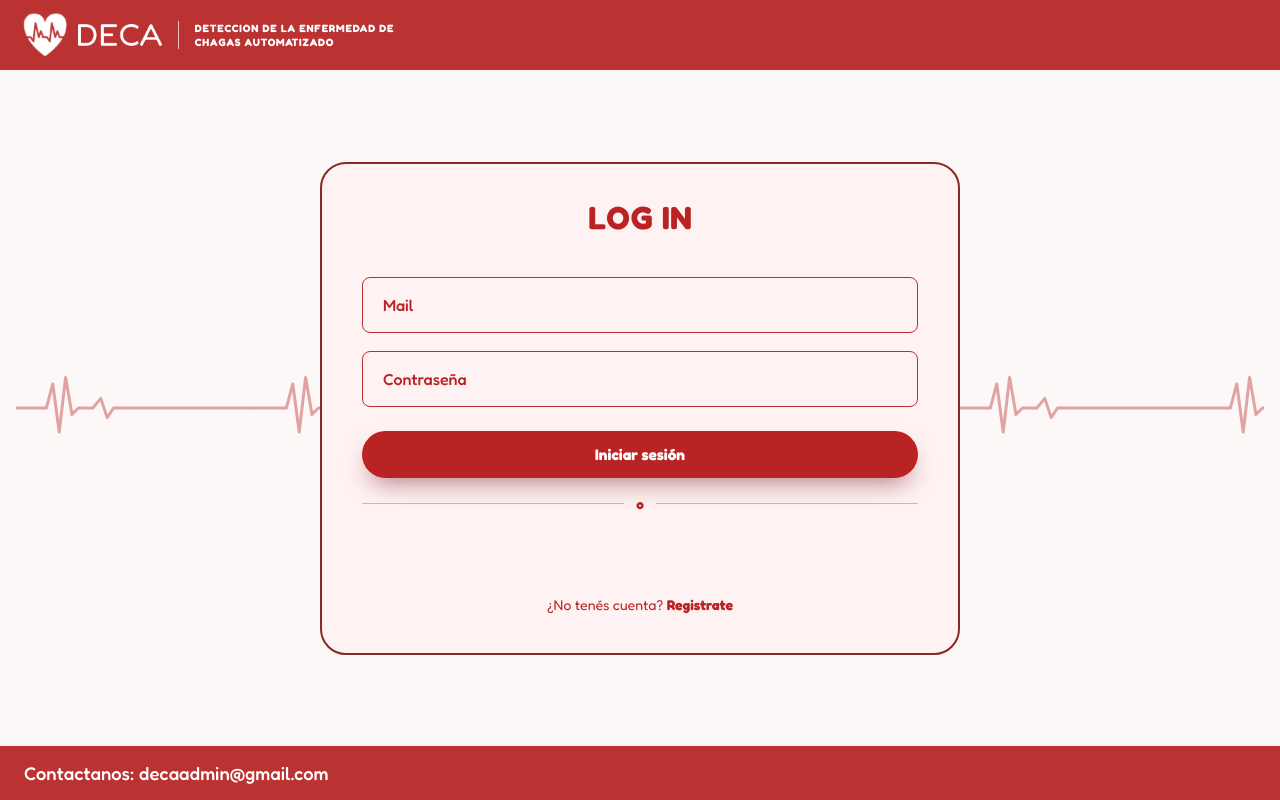
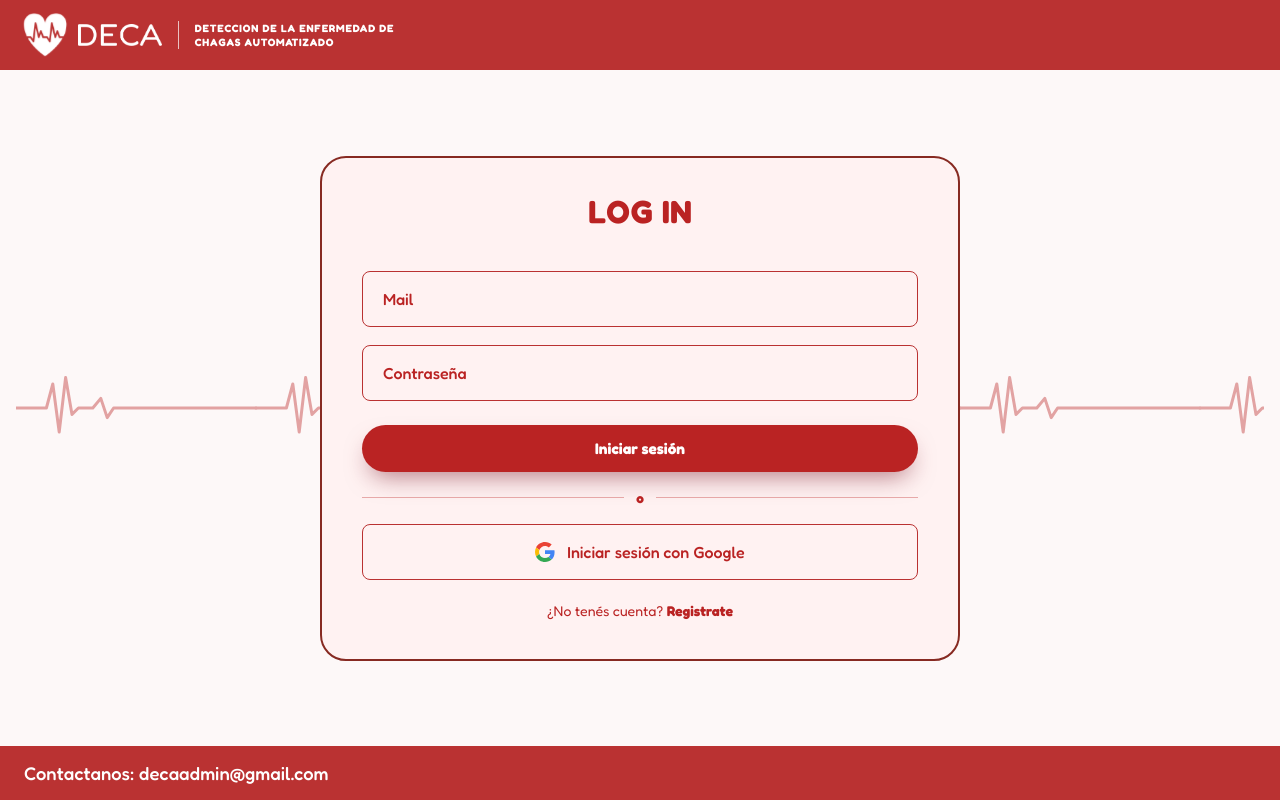
Before and after one commit to LucasSchniper/Front, a React (Vite) app: page /login in a window 1280 px wide. Built offline with nearby package versions, Linux system fonts and the light colour scheme; no server answers.

Commit message:
GOogle agrandado

```diff
--- a/src/App.css
+++ b/src/App.css
@@ -1248,10 +1248,39 @@ html {
   height: 1px;
   background: rgba(186, 35, 35, 0.35);
 }
+/* Misma caja que los inputs; el botón real de Google va invisible por encima */
 .auth-card__google {
-  display: flex;
+  position: relative;
+  overflow: hidden;
+  border: 1px solid #ba3232;
+  border-radius: 8px;
+  background: #fff2f2;
+  transition: background 0.2s ease;
+}
+.auth-card__google:hover {
+  background: #ffdddd;
+}
+.auth-card__google:focus-within {
+  outline: 2px solid #ba3232;
+  outline-offset: 2px;
+}
+.auth-card__google-cara {
+  display: flex;
+  align-items: center;
   justify-content: center;
-  min-height: 44px;
+  gap: 12px;
+  padding: 17px 20px;
+  font-size: 1rem;
+  line-height: normal;
+  font-weight: 500;
+  color: #ba2323;
+}
+.auth-card__google-real {
+  position: absolute;
+  top: 0;
+  left: 0;
+  transform-origin: top left;
+  opacity: 0.01;
 }
 .auth-card__submit {
   margin-top: 6px;
--- a/src/components/auth/GoogleAccessButton.tsx
+++ b/src/components/auth/GoogleAccessButton.tsx
@@ -1,3 +1,4 @@
+import { useEffect, useRef, useState } from "react";
 import { useNavigate } from "react-router-dom";
 import { GoogleLogin } from "@react-oauth/google";
 import { useAuth } from "../../context/AuthContext";
@@ -13,9 +14,32 @@ interface GoogleAccessButtonProps {
  * está registrado con contraseña el back lo rechaza. Si no existe, pasa a
  * completar el perfil.
  */
+/** Ancho y alto con los que Google dibuja su botón (no se puede agrandar más). */
+const GOOGLE_ANCHO = 400;
+const GOOGLE_ALTO = 44;
+
+const ETIQUETAS = {
+  signin_with: "Iniciar sesión con Google",
+  signup_with: "Registrarse con Google",
+};
+
 function GoogleAccessButton({ text, onError, onPendingApproval }: GoogleAccessButtonProps) {
   const { loginWithOAuth } = useAuth();
   const navigate = useNavigate();
+
+  // El botón de Google es un iframe de tamaño fijo: mostramos uno propio del
+  // tamaño de los inputs y estiramos el de Google, invisible, por encima.
+  const contenedor = useRef<HTMLDivElement>(null);
+  const [escala, setEscala] = useState({ x: 1, y: 1 });
+  useEffect(() => {
+    const el = contenedor.current;
+    if (!el) return;
+    const medir = () => setEscala({ x: el.offsetWidth / GOOGLE_ANCHO, y: el.offsetHeight / GOOGLE_ALTO });
+    medir();
+    const observer = new ResizeObserver(medir);
+    observer.observe(el);
+    return () => observer.disconnect();
+  }, []);
 
   const handleCredential = async (credential: string | undefined) => {
     onError("");
@@ -43,14 +67,29 @@ function GoogleAccessButton({ text, onError, onPendingApproval }: GoogleAccessBu
       <div className="auth-card__divider">
         <span>o</span>
       </div>
-      <div className="auth-card__google">
+      <div className="auth-card__google" ref={contenedor}>
+        <span className="auth-card__google-cara" aria-hidden="true">
+          <svg width="20" height="20" viewBox="0 0 48 48">
+            <path fill="#EA4335" d="M24 9.5c3.54 0 6.71 1.22 9.21 3.6l6.85-6.85C35.9 2.38 30.47 0 24 0 14.62 0 6.51 5.38 2.56 13.22l7.98 6.19C12.43 13.72 17.74 9.5 24 9.5z" />
+            <path fill="#4285F4" d="M46.98 24.55c0-1.57-.15-3.09-.38-4.55H24v9.02h12.94c-.58 2.96-2.26 5.48-4.78 7.18l7.73 6c4.51-4.18 7.09-10.36 7.09-17.65z" />
+            <path fill="#FBBC05" d="M10.53 28.59c-.48-1.45-.76-2.99-.76-4.59s.27-3.14.76-4.59l-7.98-6.19C.92 16.46 0 20.12 0 24c0 3.88.92 7.54 2.56 10.78l7.97-6.19z" />
+            <path fill="#34A853" d="M24 48c6.48 0 11.93-2.13 15.89-5.81l-7.73-6c-2.15 1.45-4.92 2.3-8.16 2.3-6.26 0-11.57-4.22-13.47-9.91l-7.98 6.19C6.51 42.62 14.62 48 24 48z" />
+          </svg>
+          {ETIQUETAS[text]}
+        </span>
+        <div
+          className="auth-card__google-real"
+          style={{ width: GOOGLE_ANCHO, height: GOOGLE_ALTO, transform: `scale(${escala.x}, ${escala.y})` }}
+        >
           <GoogleLogin
             text={text}
-          shape="pill"
+            size="large"
+            width={String(GOOGLE_ANCHO)}
             locale="es"
             onSuccess={(credentialResponse) => handleCredential(credentialResponse.credential)}
             onError={() => onError("No se pudo acceder con Google.")}
           />
+        </div>
       </div>
     </>
   );
```
Lines whose indentation alone changed are shown as unchanged.
